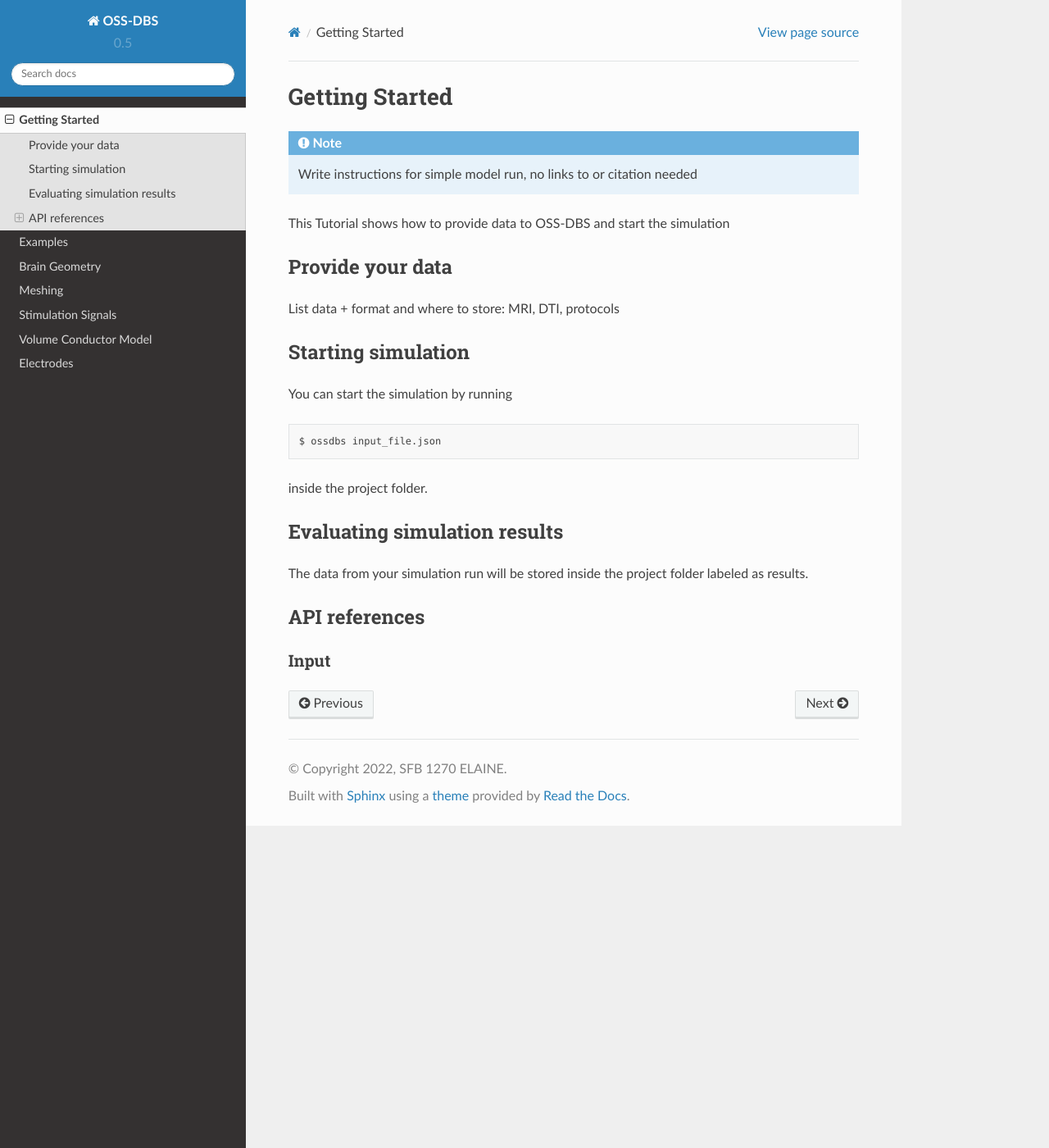
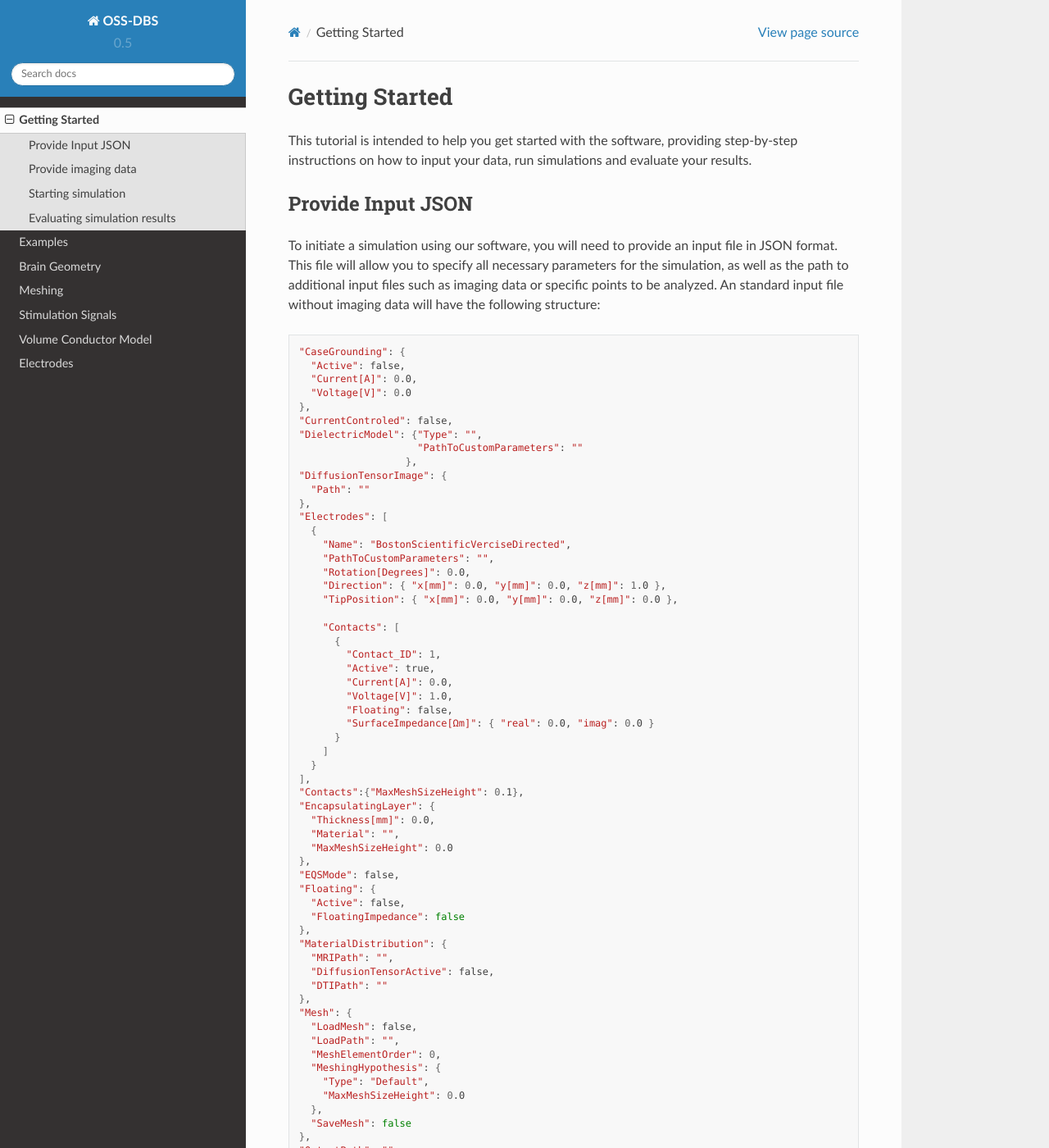
Before and after one commit to SFB-ELAINE/OSS-DBSv2, a Sphinx documentation site: the page built from docs/start.rst, in a window 1280 px wide and 1400 px high. Shown: the whole window at 82% size. Built offline with Sphinx 7.4.7 and the Read the Docs theme 2.0.0, drawn with Linux system fonts in a browser that asks for light colours; some of the changed text lies outside the part shown.

Commit message:
update introduction docs
Former-commit-id: fe8ff1075fc345fef08eafd993decbd2b52dbba6

```diff
--- a/docs/index.rst
+++ b/docs/index.rst
@@ -41,7 +41,7 @@ The software OSS-DBS can be easily installed using pip:
     $ pip install oss_dbs
 
 For first steps with OSS-DBS see the next section of this documentation.
-Some examples to run you can find in the 'ref_examples'_.
+Some examples to run you can find in the Examples section.
 
 .. note::
    To edit Sphinx documentation you need to install the following packages:
--- a/docs/start.rst
+++ b/docs/start.rst
@@ -1,36 +1,152 @@
 Getting Started
 ================
 
+This tutorial is intended to help you get started with the software, providing
+step-by-step instructions on how to input your data, run simulations and evaluate your results.
+
+Provide Input JSON
+-------------------
+
+To initiate a simulation using our software, you will need to provide an input file in JSON format.
+This file will allow you to specify all necessary parameters for the simulation, as well as the path
+to additional input files such as imaging data or specific points to be analyzed.
+An standard input file without imaging data will have the following structure:
+
+.. code-block:: bash
+
+  "CaseGrounding": {
+    "Active": false,
+    "Current[A]": 0.0,
+    "Voltage[V]": 0.0
+  },
+  "CurrentControled": false,
+  "DielectricModel": {"Type": "",
+                      "PathToCustomParameters": ""
+                    },
+  "DiffusionTensorImage": {
+    "Path": ""
+  },
+  "Electrodes": [
+    {
+      "Name": "BostonScientificVerciseDirected",
+      "PathToCustomParameters": "",
+      "Rotation[Degrees]": 0.0,
+      "Direction": { "x[mm]": 0.0, "y[mm]": 0.0, "z[mm]": 1.0 },
+      "TipPosition": { "x[mm]": 0.0, "y[mm]": 0.0, "z[mm]": 0.0 },
+
+      "Contacts": [
+        {
+          "Contact_ID": 1,
+          "Active": true,
+          "Current[A]": 0.0,
+          "Voltage[V]": 1.0,
+          "Floating": false,
+          "SurfaceImpedance[Ωm]": { "real": 0.0, "imag": 0.0 }
+        }
+      ]
+    }
+  ],
+  "Contacts":{"MaxMeshSizeHeight": 0.1},
+  "EncapsulatingLayer": {
+    "Thickness[mm]": 0.0,
+    "Material": "",
+    "MaxMeshSizeHeight": 0.0
+  },
+  "EQSMode": false,
+  "Floating": {
+    "Active": false,
+    "FloatingImpedance": false
+  },
+  "MaterialDistribution": {
+    "MRIPath": "",
+    "DiffusionTensorActive": false,
+    "DTIPath": ""
+  },
+  "Mesh": {
+    "LoadMesh": false,
+    "LoadPath": "",
+    "MeshElementOrder": 0,
+    "MeshingHypothesis": {
+      "Type": "Default",
+      "MaxMeshSizeHeight": 0.0
+    },
+    "SaveMesh": false
+  },
+  "OutputPath": "",
+  "RegionOfInterest": {
+    "Center": { "x[mm]": 0.0, "y[mm]": 0.0, "z[mm]": 0.0 },
+    "Dimension": { "x[mm]": 10.0, "y[mm]": 10.0, "z[mm]": 10.0 }
+  },
+  "Solver": {
+    "Type": "CG",
+    "Preconditioner": "bddc",
+    "PrintRates": false,
+    "MaximumSteps": 10000,
+    "Precision": 1e-12
+  },
+  "SpectrumMode": "FullSpectrum",
+  "StimulationSignal": {
+    "Type": "Rectangle",
+    "Frequency[Hz]": 130.0,
+    "PulseWidth[µs]": 60.0,
+    "PulseTopWidth[µs]": 0.0,
+    "CounterPulseWidth[µs]": 0.0,
+    "InterPulseWidth[µs]": 0.0
+  },
+  "PointModel":{
+    "Pathway": {
+      "Active": false,
+      "FileName": ""
+    },
+    "Lattice": {
+      "Center": { "x[mm]": 0.0, "y[mm]": 0.0, "z[mm]": 0.0 },
+      "Direction": { "x[mm]": 0.0, "y[mm]": 0.0, "z[mm]": 1.0 },
+      "PointDistance[mm]": 0.1,
+      "Shape": { "x": 1, "y": 1, "z": 1 }
+    }
+
+Provide imaging data
+--------------------
+
 .. note::
-   Write instructions for simple model run, no links to or citation needed
+    Providing DTI is not available yet.
 
-This Tutorial shows how to provide data to OSS-DBS and start the simulation
+In order to account for the non-uniform distribution of brain tissue, our software requires a segmented MRI of the brain in Nifti format.
+Additionally, a DTI image in Nifti format can be provided to incorporate the dispersive properties of the brain.
+These files can be stored anywhere, but the input JSON must include the file paths.
+If either one or both files are not provided, the software will assume isotropic or homogenous tissue properties respectivly.
 
-Provide your data
-------------------
+.. code-block:: bash
 
-List data + format and where to store:
-MRI, DTI, protocols
+  "MaterialDistribution": {
+    "MRIPath": "",
+    "DiffusionTensorActive": false,
+    "DTIPath": ""
+  }
 
 Starting simulation
 --------------------
 
-You can start the simulation by running
+To start the simulation, you can either navigate to the directory where the input JSON is located using the command
+line and run the software with the input file as an argument.
 
 .. code-block:: bash
 
     $ ossdbs input_file.json
 
-inside the project folder.
+Also it is possible to start the simulation form everywhere by giving the absolut path to the input JSON.
+
+.. code-block:: bash
+
+    $ ossdbs <path_to_input>/input_file.json
+
+
+The simulation will begin and progress updates will be displayed in the console.
+Once the simulation is complete, the output files will be saved in the specified directory in the input JSON.
+
 
 Evaluating simulation results
 ------------------------------
 
-The data from your simulation run will be stored inside the project folder
-labeled as results.
-
-API references
---------------
-
-Input
-^^^^^^^
+To check your results you can navigate to the output folder specified in the input JSON.
+All outputs are stored there and can evaluated by the user.
```
